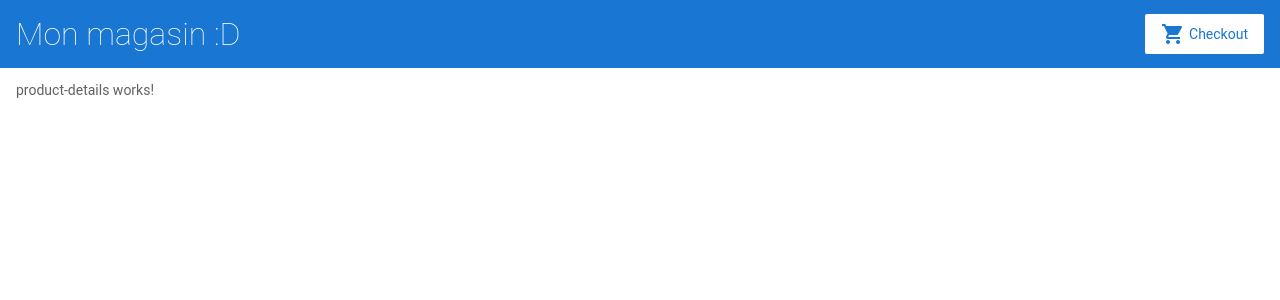
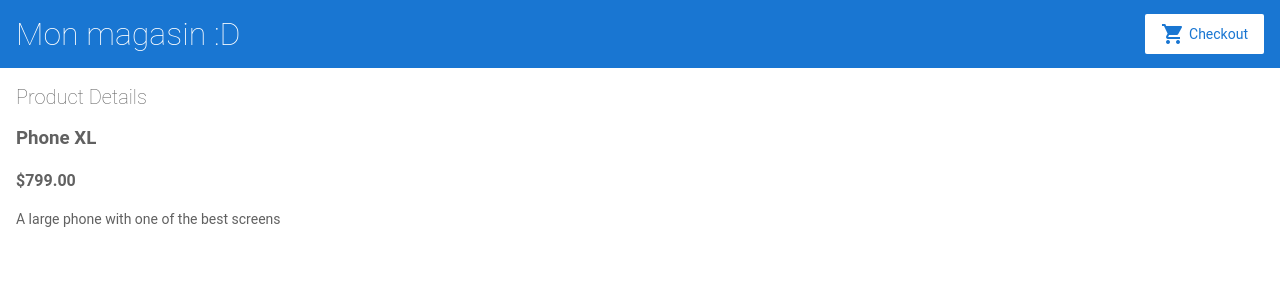
Before and after one commit to AlBertrand/angular-vtlgh4, an Angular app: page /products/1 in a window 1280 px wide. Shown: the top 300 px of the page. Built offline with nearby package versions, Linux system fonts and the light colour scheme.

Commit message:
2 files modified

```diff
--- a/src/app/product-details/product-details.component.html
+++ b/src/app/product-details/product-details.component.html
@@ -1 +1,7 @@
-<p>product-details works!</p>
+<h2>Product Details</h2>
+
+<div *ngIf="product">
+  <h3>{{ product.name }}</h3>
+  <h4>{{ product.price | currency }}</h4>
+  <p>{{ product.description }}</p>
+</div>
--- a/src/app/product-details/product-details.component.ts
+++ b/src/app/product-details/product-details.component.ts
@@ -1,4 +1,7 @@
 import { Component, OnInit } from '@angular/core';
+import { ActivatedRoute } from '@angular/router';
+
+import { Product, products } from '../products';
 
 @Component({
   selector: 'app-product-details',
@@ -7,9 +10,16 @@
 })
 export class ProductDetailsComponent implements OnInit {
 
-  constructor() { }
+  product: Product | undefined;
+  constructor(private route: ActivatedRoute) { }
 
   ngOnInit(): void {
+     // First get the product id from the current route.
+  const routeParams = this.route.snapshot.paramMap;
+  const productIdFromRoute = Number(routeParams.get('productId'));
+
+  // Find the product that correspond with the id provided in route.
+  this.product = products.find(product => product.id === productIdFromRoute);
   }
 
 }
```
